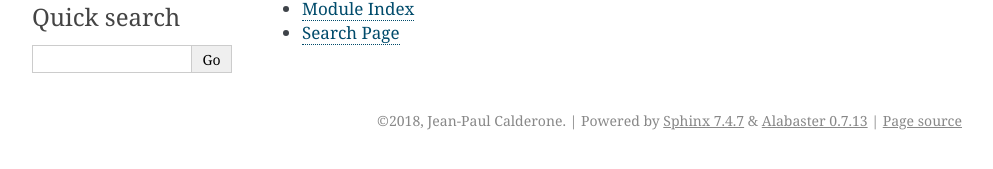
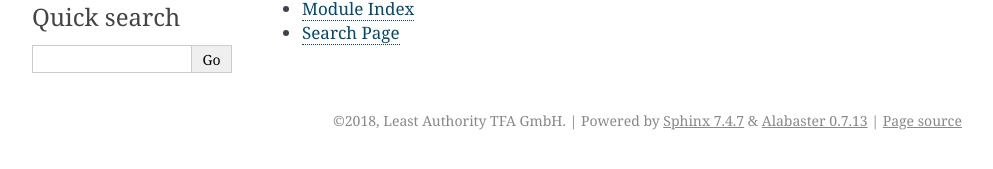
Before and after one commit to LeastAuthority/txkube, a Sphinx documentation site: the page built from docs/source/index.rst, in a window 1280 px wide. Shown: the part 245-414 px from the top of the page, without its empty margins (148-1141 px from the left). Built offline with Sphinx 7.4.7, drawn with Linux system fonts in a browser that asks for light colours.

```diff
--- a/docs/source/conf.py
+++ b/docs/source/conf.py
@@ -12,19 +12,19 @@
 # add these directories to sys.path here. If the directory is relative to the
 # documentation root, use os.path.abspath to make it absolute, like shown here.
 #
-# import os
-# import sys
-# sys.path.insert(0, os.path.abspath('.'))
+import os
+import sys
+sys.path.insert(0, os.path.abspath('../../src'))
 
 
 # -- Project information -----------------------------------------------------
 
 project = 'txkube'
-copyright = '2018, Jean-Paul Calderone'
+copyright = '2018, Least Authority TFA GmbH'
 author = 'Jean-Paul Calderone'
 
 # The short X.Y version
-version = ''
+version = '0.3'
 # The full version, including alpha/beta/rc tags
 release = '0.3.0'
 
@@ -130,7 +130,7 @@ latex_elements = {
 #  author, documentclass [howto, manual, or own class]).
 latex_documents = [
     (master_doc, 'txkube.tex', 'txkube Documentation',
-     'Jean-Paul Calderone', 'manual'),
+     author, 'manual'),
 ]
 
 
```
